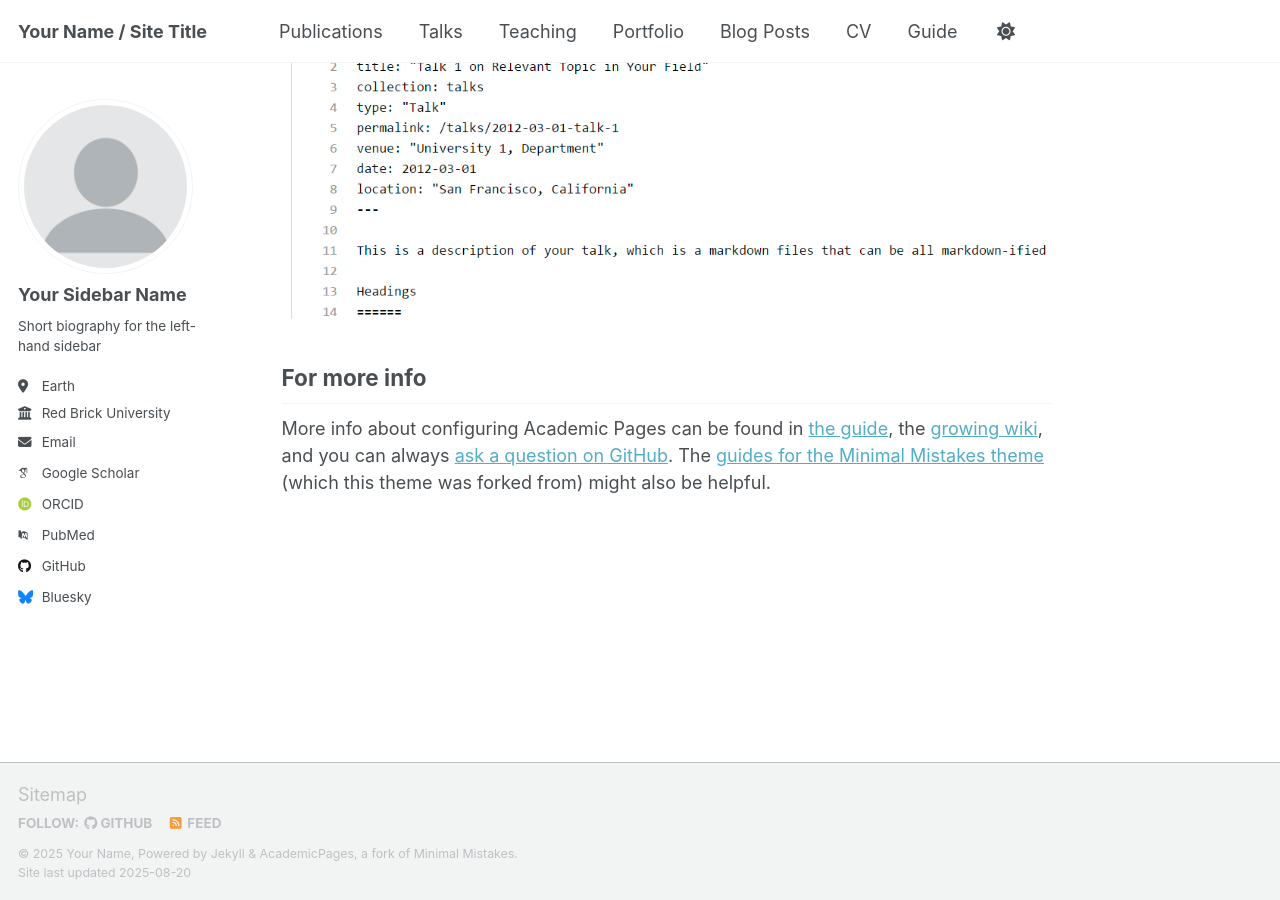
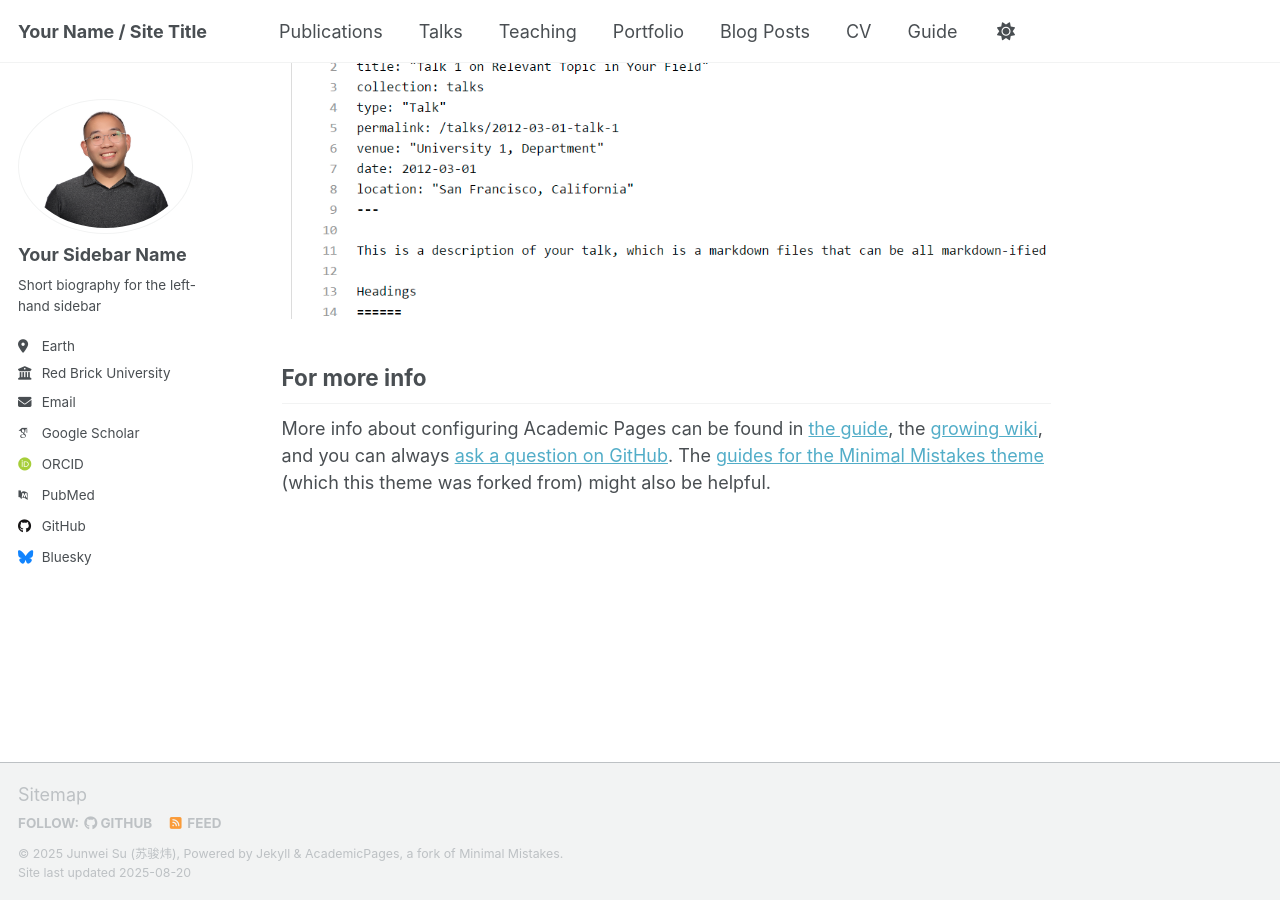
Before and after one commit to jwsu825/jwsu825.github.io, a Jekyll site: the page built from _pages/about.md, in a window 1280 px wide and 900 px high, scrolled down 2880 px. Built offline with Jekyll 4.4.1, drawn with Linux system fonts in a browser that asks for light colours; some web fonts are replaced; a script that is not in the unit is left out.

Commit message:
pushing small changes

```diff
--- a/_config.yml
+++ b/_config.yml
@@ -11,7 +11,7 @@ locale                   : "en-US"
 site_theme               : "default" # Currently available options are "default", "air"
 title                    : "Your Name / Site Title"
 title_separator          : "-"
-name                     : &name "Your Name"
+name                     : &name "Junwei Su (苏骏炜)"
 description              : &description "personal description"
 url                      : https://academicpages.github.io # the base hostname & protocol for your site e.g. "https://[your GitHub username].github.io" or if you already have some other page hosted on Github then use "https://[your GitHub username].github.io/[Your Repo Name]"
 baseurl                  : "" # the subpath of your site, e.g. "/blog"
@@ -22,7 +22,7 @@ repository               : "academicpages/academicpages.github.io"
 #               Additional customization can be done by editing /_includes/author-profile.html
 author:
   # Biographic information
-  avatar           : "profile.png"
+  avatar           : "selffie_prof.png"
   name             : "Your Sidebar Name"
   pronouns         : # example: "she/her"
   bio              : "Short biography for the left-hand sidebar"
```
Also changed, not shown: images/selffie_prof.png (added).
